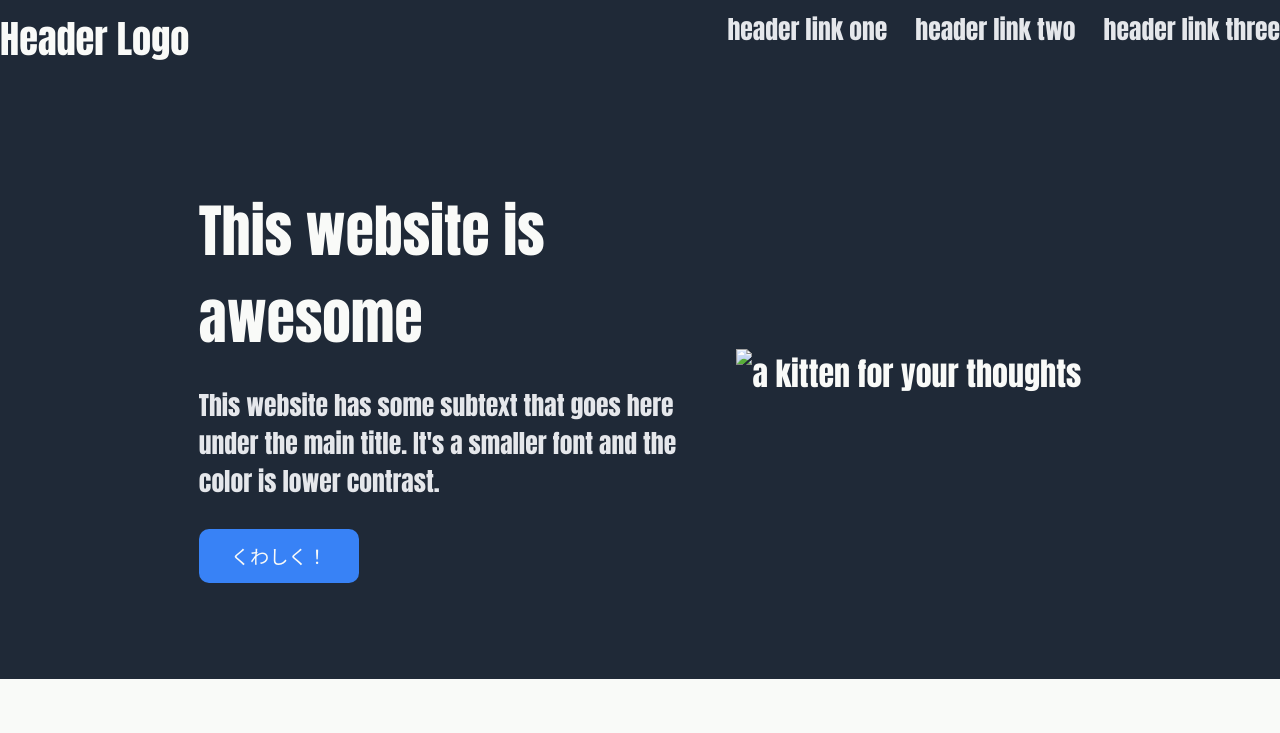
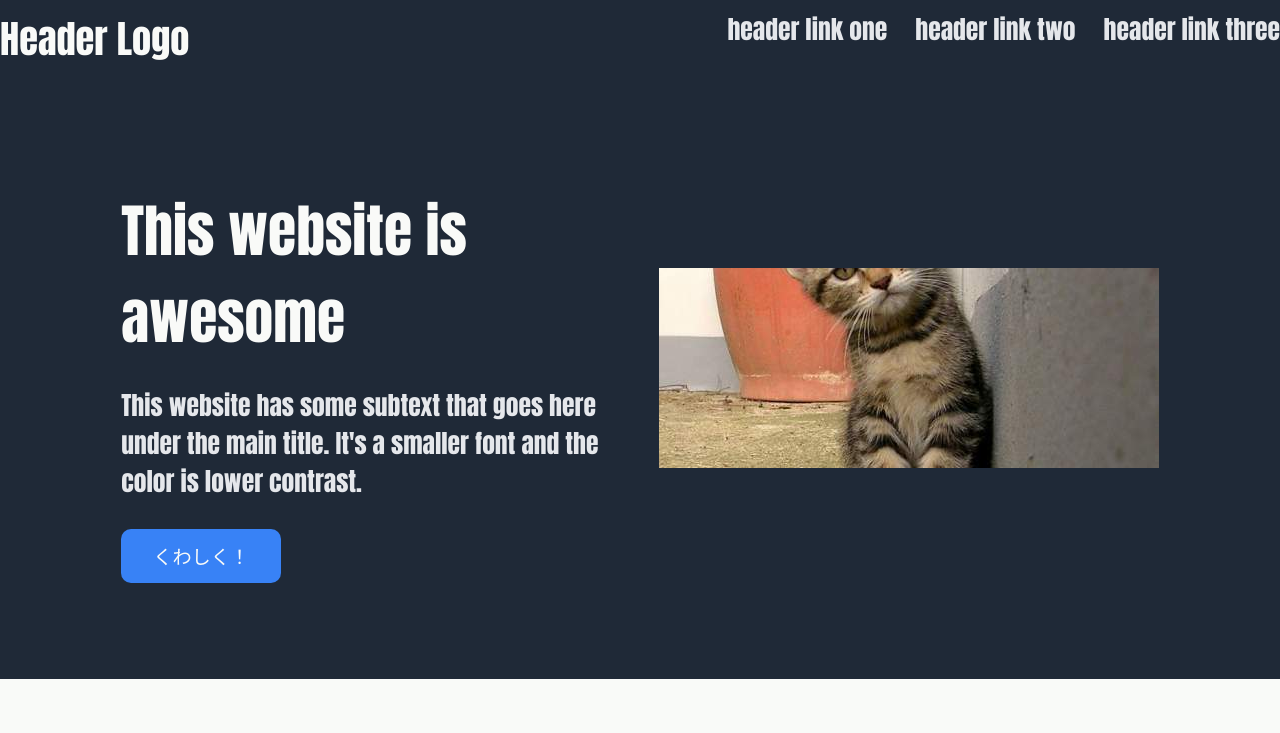
Before and after one commit to glasswings/odin-landing-page, a plain HTML site: page index.html in a window 1280 px wide. Shown: the top 733 px of the page. Drawn offline with Linux system fonts and the light colour scheme.

Commit message:
Include kitten

```diff
--- a/index.html
+++ b/index.html
@@ -20,7 +20,7 @@
             <p>This website has some subtext that goes here under the main title. It's a smaller font and the color is lower contrast.</p>
             <button>くわしく！</button>
         </article>
-        <div class="crop"><img src="_500x200.jpeg" width="500" height="200" alt="a kitten for your thoughts"></div>
+        <div class="crop"><img src="kitten-500x200.jpeg" width="500" height="200" alt="a kitten for your thoughts"></div>
         </div></section>
     <section class="lite-bg random"><div class="limit-width">
         <h1>Some random information.</h1>
@@ -46,6 +46,8 @@
         <a rel="license" href="http://creativecommons.org/licenses/by-nc-sa/4.0/"><img alt="Creative Commons License" style="border-width:0" src="https://i.creativecommons.org/l/by-nc-sa/4.0/88x31.png"></a> layout by glasswings
         &middot;
         design by <a href="https://github.com/TheOdinProject/curriculum">the TheOdinProject</a>
+        <br>
+        kitten by <a href="https://flickr.com/photos/fazen/">fazen</a>, <a href="https://creativecommons.org/licenses/by/2.0/">CC-BY 2.0</a> via <a href="https://placekitten.com/">placekitten</a>
     </footer>
 </body>
 </html>
```
Also changed, not shown: kitten-500x200.jpeg (added).
